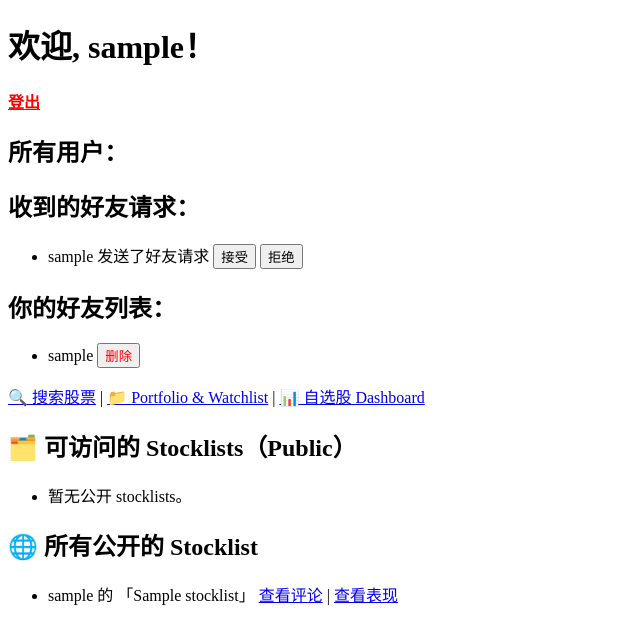
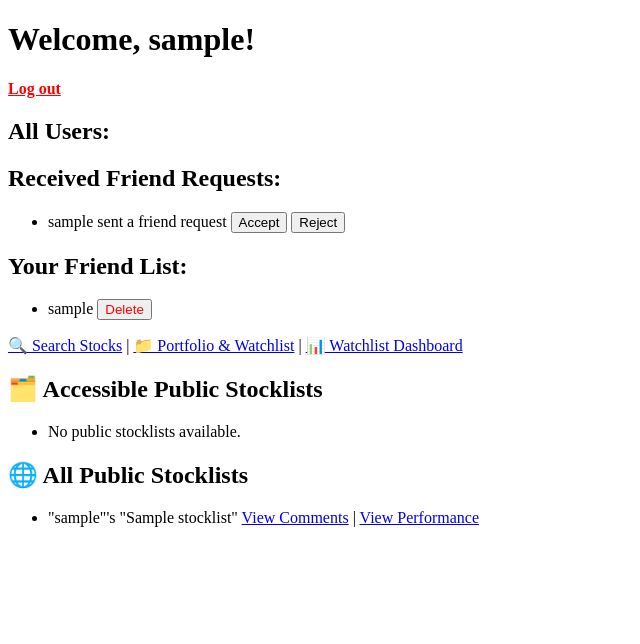
Before and after one commit to hahaws666/stocknetwork, a Flask app: page /welcome in a window 1280 px wide. Shown: the top 644 px of the page, without its empty margins (0-640 px from the left). Run offline with Flask 3, Linux system fonts and the light colour scheme; the visitor is signed in with stand-in values (Sample User, id 1); a database or web service that is not in the repository returns one stand-in record (values such as "Sample title"); some libraries are stand-ins or nearby versions.

Commit message:
Translate, refactor and tidy tablecreating

```diff
--- a/app.py
+++ b/app.py
@@ -10,93 +10,12 @@ def get_db_connection():
     return psycopg2.connect(
         dbname="stock_network",
         user="postgres",
-        password="",  # 请替换为你的 PostgreSQL 密码
+        password="postgres",  # 请替换为你的 PostgreSQL 密码
         host="localhost",
         port="5432"
     )
 
 bcrypt = Bcrypt(app)
-
-# 📌 创建数据库表
-def create_tables():
-    conn = get_db_connection()
-    cursor = conn.cursor()
-
-    # 创建 users 表
-    cursor.execute("""
-    CREATE TABLE IF NOT EXISTS users (
-        id SERIAL PRIMARY KEY,
-        username VARCHAR(100) UNIQUE NOT NULL,
-        email VARCHAR(100) UNIQUE NOT NULL,
-        password VARCHAR(200) NOT NULL
-    );
-    """)
-
-    # cursor.execute("DROP TABLE IF EXISTS friends CASCADE;")
-
-    cursor.execute("""
-        CREATE TABLE IF NOT EXISTS friends (
-           user1_id INT NOT NULL,
-            user2_id INT NOT NULL,
-            status INT NOT NULL CHECK (status IN (-1, 0, 1)),  -- -1: 拒绝, 0: 待处理, 1: 好友
-            timestamp TIMESTAMP DEFAULT NOW(),
-            PRIMARY KEY (user1_id, user2_id),
-            FOREIGN KEY (user1_id) REFERENCES users(id) ON DELETE CASCADE,
-            FOREIGN KEY (user2_id) REFERENCES users(id) ON DELETE CASCADE
-        );
-    """)
-
-    cursor.execute("""
-        CREATE TABLE IF NOT EXISTS stocklist_data (
-        owner INT NOT NULL,
-        name TEXT NOT NULL,
-        visible INT NOT NULL DEFAULT 0 CHECK (visible IN (0, 1, 2)),  -- 0: private, 1: shared, 2: public
-        covariance DOUBLE PRECISION,
-        beta DOUBLE PRECISION,
-        PRIMARY KEY (owner, name),
-        FOREIGN KEY (owner) REFERENCES users(id) ON DELETE CASCADE
-    );
-
-    """)
-
-
-    cursor.execute("""
-        CREATE TABLE IF NOT EXISTS reviews (
-            user_id INT NOT NULL,
-            stocklist_owner INT NOT NULL,
-            stocklist_name TEXT NOT NULL,
-            content TEXT CHECK (char_length(content) <= 4000),
-            timestamp TIMESTAMP DEFAULT NOW(),
-            PRIMARY KEY (user_id, stocklist_owner, stocklist_name),
-            FOREIGN KEY (user_id) REFERENCES users(id) ON DELETE CASCADE,
-            FOREIGN KEY (stocklist_owner, stocklist_name) REFERENCES stocklist_data(owner, name) ON DELETE CASCADE
-        );
-
-    """)
-
-    cursor.execute("""
-    CREATE TABLE IF NOT EXISTS comments (
-        id SERIAL PRIMARY KEY,
-        user_id INT NOT NULL,
-        watchlist_owner INT NOT NULL,
-        watchlist_name TEXT NOT NULL,
-        timestamp TIMESTAMP DEFAULT NOW(),
-        content TEXT NOT NULL,
-        FOREIGN KEY (user_id) REFERENCES users(id) ON DELETE CASCADE,
-        FOREIGN KEY (watchlist_owner, watchlist_name) REFERENCES stocklist_data(owner, name) ON DELETE CASCADE
-    );
-
-    """)
-
-
-
-
-    conn.commit()
-    cursor.close()
-    conn.close()
-
-create_tables()
-
 
 # 📌 主页（"/"）
 @app.route('/')
@@ -230,14 +149,14 @@ def welcome():
 @app.route('/send_friend_request', methods=['POST'])
 def send_friend_request():
     if 'user_id' not in session:
-        return jsonify({"message": "请先登录"}), 401
+        return jsonify({"message": "Please log in first"}), 401
 
     data = request.json
     user1_id = session['user_id']
     user2_id = data.get("user2_id")
 
     if user1_id == user2_id:
-        return jsonify({"message": "不能添加自己为好友"}), 400
+        return jsonify({"message": "Cannot add myself as a friend"}), 400
 
     conn = get_db_connection()
     cursor = conn.cursor()
@@ -256,11 +175,11 @@ def send_friend_request():
     if existing:
         status, ts = existing
         if status == 0:
-            return jsonify({"message": "请求已发送"}), 400
+            return jsonify({"message": "Request sent"}), 400
         elif status == 1:
-            return jsonify({"message": "你们已经是好友"}), 400
+            return jsonify({"message": "You are already friends"}), 400
         elif status == -1 and (now - ts).total_seconds() < 300:
-            return jsonify({"message": "冷却中，5分钟后再发送"}), 400
+            return jsonify({"message": "Cooling down, please send again in 5 minutes"}), 400
         else:
             # 超过冷却时间后，更新为新的请求
             cursor.execute("""
@@ -279,13 +198,13 @@ def send_friend_request():
     cursor.close()
     conn.close()
 
-    return jsonify({"message": "好友请求已发送"}), 201
+    return jsonify({"message": "Friend request sent"}), 201
 
 
 @app.route('/respond_friend_request', methods=['POST'])
 def respond_friend_request():
     if 'user_id' not in session:
-        return jsonify({"message": "请先登录"}), 401
+        return jsonify({"message": "Please log in first"}), 401
 
     data = request.json
     user1_id = data.get("user1_id")
@@ -310,12 +229,12 @@ def respond_friend_request():
     cursor.close()
     conn.close()
 
-    return jsonify({"message": f"好友请求已{action}"}), 200
+    return jsonify({"message": f"Friend request has been{action}"}), 200
 
 @app.route('/delete_friend', methods=['POST'])
 def delete_friend():
     if 'user_id' not in session:
-        return jsonify({"message": "请先登录"}), 401
+        return jsonify({"message": "Please log in first"}), 401
 
     data = request.get_json()
     user_id = session['user_id']
@@ -344,7 +263,7 @@ def delete_friend():
     cursor.close()
     conn.close()
 
-    return jsonify({"message": "好友已删除"})
+    return jsonify({"message": "Friend has been deleted"})
 
 
 
@@ -375,7 +294,7 @@ def search_stock():
 @app.route('/add_to_watchlist', methods=['POST'])
 def add_to_watchlist():
     if 'user_id' not in session:
-        return jsonify({'message': '请先登录'}), 401
+        return jsonify({'message': 'Please log in first'}), 401
 
     data = request.get_json()
     symbol = data.get('symbol')
@@ -404,10 +323,10 @@ def add_to_watchlist():
         """, (symbol, watchlistname, user_id, quantity))
 
         conn.commit()
-        message = f"✅ 已添加 {symbol} x{quantity} 到 {watchlistname}"
+        message = f"✅ Added {symbol} x{quantity} to {watchlistname}"
     except Exception as e:
         conn.rollback()
-        message = f"❌ 添加失败: {str(e)}"
+        message = f"❌ Add failed: {str(e)}"
     finally:
         cursor.close()
         conn.close()
@@ -419,7 +338,7 @@ def add_to_watchlist():
 @app.route('/add_to_portfolio', methods=['POST'])
 def add_to_portfolio():
     if 'user_id' not in session:
-        return jsonify({'message': '请先登录'}), 401
+        return jsonify({'message': 'Please log in first'}), 401
 
     data = request.json
     symbol = data.get('symbol')
@@ -438,12 +357,12 @@ def add_to_portfolio():
         conn.commit()
     except Exception as e:
         conn.rollback()
-        return jsonify({'message': f'添加失败: {str(e)}'}), 500
+        return jsonify({'message': f'Add failed: {str(e)}'}), 500
     finally:
         cursor.close()
         conn.close()
 
-    return jsonify({'message': f'{symbol} 已加入 Portfolio，数量：{qty}'})
+    return jsonify({'message': f'{symbol} Added to Portfolio, quantity: {qty}'})
 
 
 
@@ -565,7 +484,7 @@ def view_watchlist(owner_id, watchlist_name):
     if not result:
         cursor.close()
         conn.close()
-        return "❌ Stocklist 不存在", 404
+        return "❌ Stocklist does not exist", 404
 
     visible = result[0]
 
@@ -581,7 +500,7 @@ def view_watchlist(owner_id, watchlist_name):
         if not has_commented:
             cursor.close()
             conn.close()
-            return "❌ 该 stocklist 未公开，且你不是评论者或拥有者", 403
+            return "❌ This stocklist is not public and you are not the reviewer or owner", 403
 
     # ✅ 获取所有评论（含评论 ID, user_id, username, content, timestamp）
     cursor.execute("""
@@ -672,10 +591,10 @@ def delete_comment():
     comment = cursor.fetchone()
 
     if not comment:
-        return "评论不存在", 404
+        return "Comment does not exist", 404
 
     if user_id != comment[0] and user_id != comment[1]:
-        return "无权限删除该评论", 403
+        return "No permission to delete this comment", 403
 
     cursor.execute("DELETE FROM comments WHERE id = %s", (comment_id,))
     conn.commit()
@@ -689,7 +608,7 @@ def delete_comment():
 @app.route('/toggle_visibility', methods=['POST'])
 def toggle_visibility():
     if 'user_id' not in session:
-        return jsonify({'message': '未登录'}), 401
+        return jsonify({'message': 'Not logged in'}), 401
 
     data = request.json
     watchlist_name = data.get('watchlist_name')
@@ -698,7 +617,7 @@ def toggle_visibility():
 
     # 校验 visible 值是否合法
     if new_status not in [0, 1, 2]:
-        return jsonify({'message': '无效的可见性值'}), 400
+        return jsonify({'message': 'Invalid visibility value'}), 400
 
     conn = get_db_connection()
     cursor = conn.cursor()
@@ -714,7 +633,7 @@ def toggle_visibility():
     cursor.close()
     conn.close()
 
-    return jsonify({'message': '可见性更新成功 ✅'})
+    return jsonify({'message': 'Visibility updated successfully ✅'})
 
 
 
--- a/check.py
+++ b/check.py
@@ -1,11 +1,11 @@
 import psycopg2
 
 # 连接 PostgreSQL 数据库
-conn = psycopg2.connect("dbname=stock_network user=postgres password=")
+conn = psycopg2.connect("dbname=stock_network user=postgres password=postgres")
 cursor = conn.cursor()
 
 # 查询所有用户
-cursor.execute('SELECT * FROM "user";')
+cursor.execute('SELECT * FROM "users";')
 users = cursor.fetchall()
 
 # 打印用户数据
--- a/gettingcurrentprice.py
+++ b/gettingcurrentprice.py
@@ -5,7 +5,7 @@ import pandas as pd
 conn = psycopg2.connect(
     dbname="stock_network",
     user="postgres",
-    password="yourpassword",  # 请替换为你的 PostgreSQL 密码
+    password="postgres",  # 请替换为你的 PostgreSQL 密码
     host="localhost",
     port="5432"
 )
--- a/iteminserting.py
+++ b/iteminserting.py
@@ -5,7 +5,7 @@ import pandas as pd
 conn = psycopg2.connect(
     dbname="stock_network",
     user="postgres",
-    password="yourpassword",  # 请替换为你的 PostgreSQL 密码
+    password="postgres",  # 请替换为你的 PostgreSQL 密码
     host="localhost",
     port="5432"
 )
@@ -41,6 +41,10 @@ for _, row in df.iterrows():
         row['timestamp'], row['code'], row['open'],
         row['close'], row['high'], row['low'], row['volume']
     ))
+    i = 1
+    if (i % 100 == 0):
+        print(i)
+    i += 1
 
 # 提交更改并关闭连接
 conn.commit()
--- a/templates/welcome.html
+++ b/templates/welcome.html
@@ -1,8 +1,8 @@
 <!DOCTYPE html>
-<html lang="zh">
+<html lang="en">
 <head>
     <meta charset="UTF-8">
-    <title>欢迎页面</title>
+    <title>Welcome Page</title>
     <script>
         function sendFriendRequest(receiverId) {
             fetch('/send_friend_request', {
@@ -30,7 +30,7 @@
         }
 
         function deleteFriend(friendId) {
-            if (!confirm("确定要删除这个好友吗？")) return;
+            if (!confirm("Are you sure you want to delete this friend?")) return;
 
             fetch('/delete_friend', {
                 method: 'POST',
@@ -47,74 +47,71 @@
     </script>
 </head>
 <body>
-    <h1>欢迎, {{ current_user }}！</h1>
-    <a href="/logout" style="color: red; font-weight: bold;">登出</a>
+    <h1>Welcome, {{ current_user }}!</h1>
+    <a href="/logout" style="color: red; font-weight: bold;">Log out</a>
 
-    <h2>所有用户：</h2>
+    <h2>All Users:</h2>
     <ul>
         {% for user in users %}
             {% if user[0] != current_user_id %}
             <li>
                 {{ user[1] }}
-                <button onclick="sendFriendRequest({{ user[0] }})">发送好友请求</button>
+                <button onclick="sendFriendRequest({{ user[0] }})">Send Friend Request</button>
             </li>
             {% endif %}
         {% endfor %}
     </ul>
 
-    <h2>收到的好友请求：</h2>
+    <h2>Received Friend Requests:</h2>
     <ul>
         {% for request in friend_requests %}
         <li>
-            {{ request[1] }} 发送了好友请求
-            <button onclick="respondFriendRequest({{ request[0] }}, 'accept')">接受</button>
-            <button onclick="respondFriendRequest({{ request[0] }}, 'reject')">拒绝</button>
+            {{ request[1] }} sent a friend request
+            <button onclick="respondFriendRequest({{ request[0] }}, 'accept')">Accept</button>
+            <button onclick="respondFriendRequest({{ request[0] }}, 'reject')">Reject</button>
         </li>
         {% endfor %}
     </ul>
 
-    <h2>你的好友列表：</h2>
+    <h2>Your Friend List:</h2>
     <ul>
         {% for friend in friends %}
         <li>
             {{ friend[1] }}
-            <button onclick="deleteFriend({{ friend[0] }})" style="color: red;">删除</button>
+            <button onclick="deleteFriend({{ friend[0] }})" style="color: red;">Delete</button>
         </li>
         {% else %}
-        <li>你还没有好友。</li>
+        <li>You have no friends yet.</li>
         {% endfor %}
     </ul>
 
-    <a href="/search_stock">🔍 搜索股票</a> |
+    <a href="/search_stock">🔍 Search Stocks</a> |
     <a href="/portfolio_watchlist">📁 Portfolio & Watchlist</a> |
-    <a href="/watchlist_dashboard">📊 自选股 Dashboard</a>
+    <a href="/watchlist_dashboard">📊 Watchlist Dashboard</a>
 
-    <h2>🗂️ 可访问的 Stocklists（Public）</h2>
+    <h2>🗂️ Accessible Public Stocklists</h2>
     <ul>
       {% for owner_id, owner_name, list_name in public_watchlists %}
         <li>
-          {{ owner_name }} 的「{{ list_name }}」
-          <a href="{{ url_for('view_watchlist', owner_id=owner_id, watchlist_name=list_name) }}">查看评论</a>
+          "{{ owner_name }}"'s "{{ list_name }}"
+          <a href="{{ url_for('view_watchlist', owner_id=owner_id, watchlist_name=list_name) }}">View Comments</a>
         </li>
       {% else %}
-        <li>暂无公开 stocklists。</li>
+        <li>No public stocklists available.</li>
       {% endfor %}
     </ul>
-    <h2>🌐 所有公开的 Stocklist</h2>
+    <h2>🌐 All Public Stocklists</h2>
     <ul>
         {% for owner_id, owner_name, list_name in public_stocklists %}
             <li>
-            {{ owner_name }} 的 「{{ list_name }}」
-            <a href="{{ url_for('view_watchlist', owner_id=owner_id, watchlist_name=list_name) }}">查看评论</a>
+                "{{ owner_name }}"'s "{{ list_name }}"
+                <a href="{{ url_for('view_watchlist', owner_id=owner_id, watchlist_name=list_name) }}">View Comments</a>
                 |
-            <a href="{{ url_for('watchlist_performance', owner_id=owner_id, watchlist_name=list_name) }}">查看表现</a>
-
+                <a href="{{ url_for('watchlist_performance', owner_id=owner_id, watchlist_name=list_name) }}">View Performance</a>
             </li>
         {% else %}
-        <li>暂无公开的 Stocklist</li>
+            <li>No public stocklists available</li>
         {% endfor %}
     </ul>
-
-
 </body>
 </html>
```
Also changed, not shown: setup.py (added, +20 -0 lines), tablecreating.py (+114 -52 lines), templates/login.html (+8 -8 lines), templates/portfolio_watchlist.html (+16 -16 lines), templates/register.html (+9 -9 lines), templates/search_stock.html (+15 -15 lines), templates/watchlist_comments.html (+16 -16 lines), templates/watchlist_dashboard.html (+15 -15 lines), templates/watchlist_performance.html (+6 -6 lines). Lines whose indentation alone changed are shown as unchanged.
